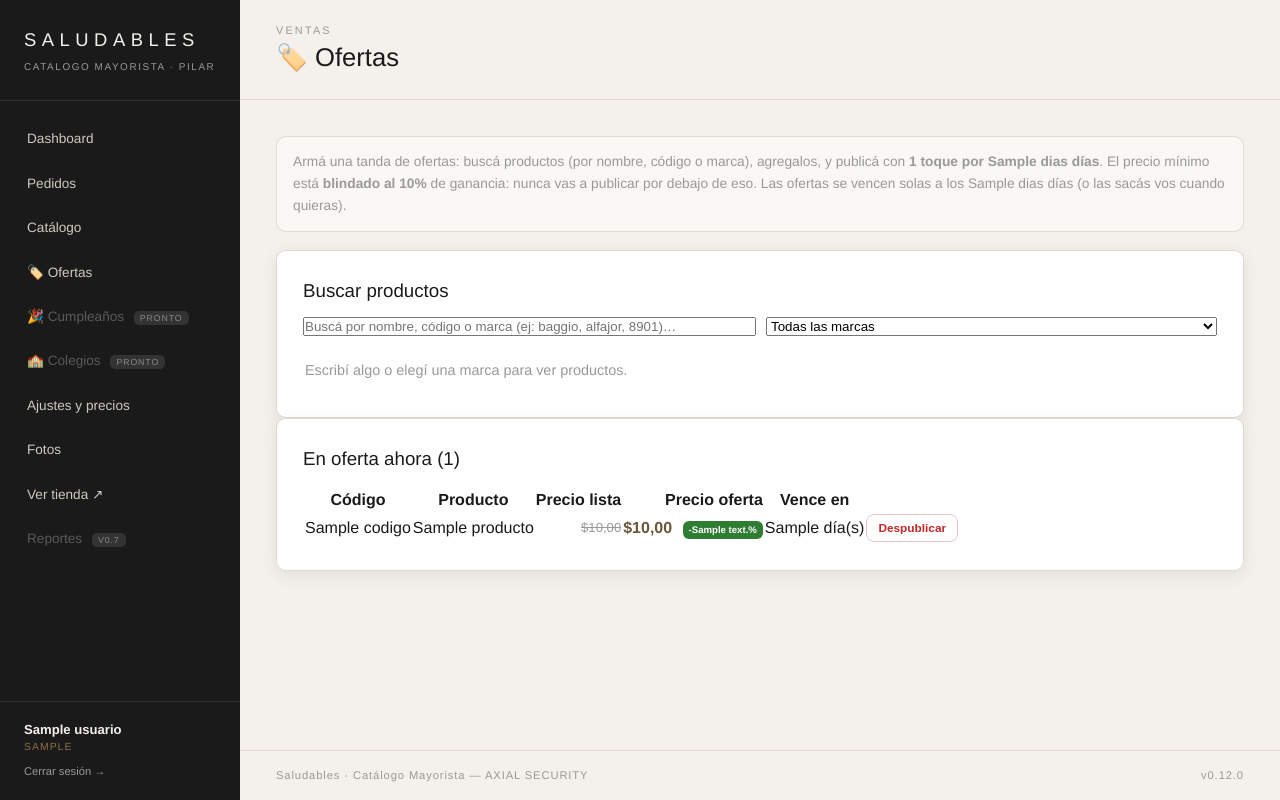
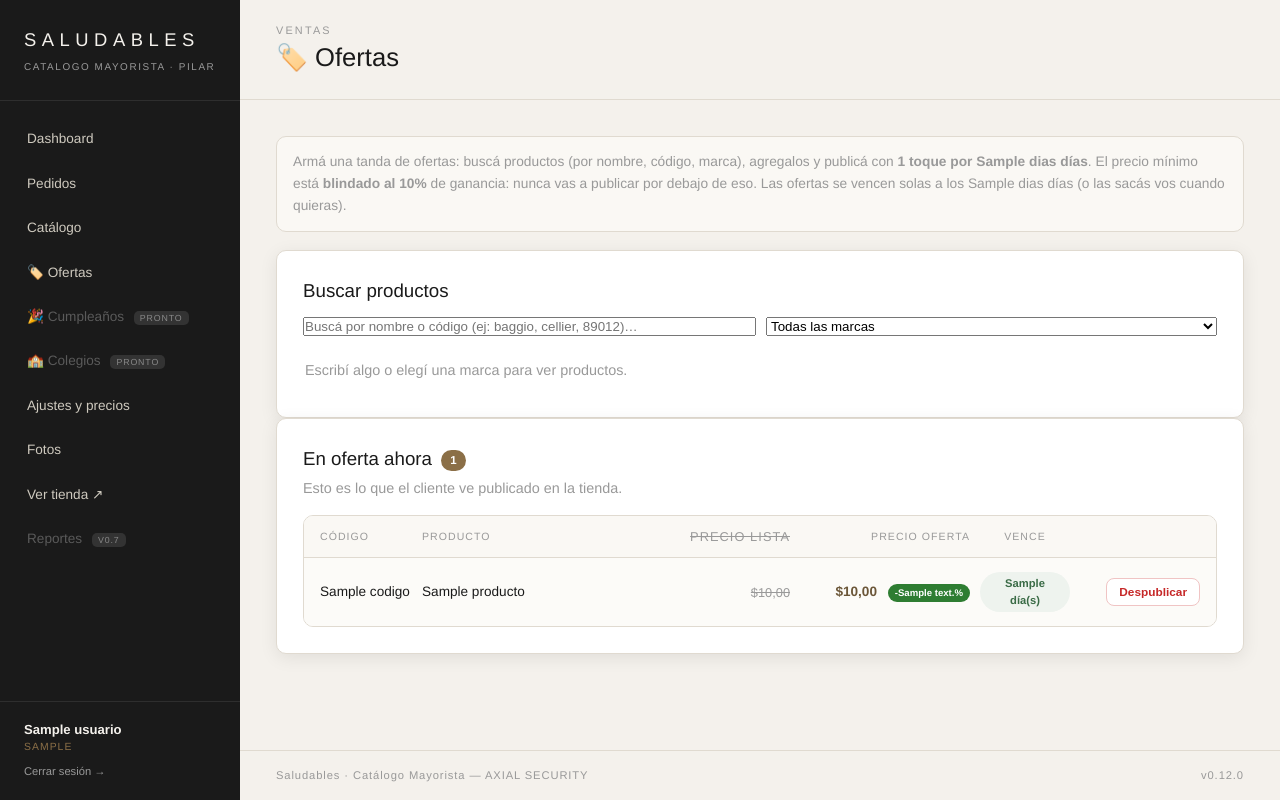
Before and after one commit to AxialSC/saludables-colegios, a Flask app: template app/templates/admin/ofertas.html in a window 1280 px wide. Run offline with Flask 3, Linux system fonts and the light colour scheme; a user stored in the database is signed in; tables that the repository leaves empty hold one stand-in row (values such as "Sample post"); the template is opened without the code that fills it: most values are stand-ins (such as "Sample title", 1, 10 or a date in 2020).

Commit message:
Saludables v0.12.0 Paso B 1 N°1

```diff
--- a/app/templates/admin/ofertas.html
+++ b/app/templates/admin/ofertas.html
@@ -6,9 +6,9 @@
 {% block contenido %}
 
 <p class="of-intro">
-    Armá una tanda de ofertas: buscá productos (por nombre, código o marca),
-    agregalos, y publicá con <b>1 toque por {{ dias }} días</b>. El precio mínimo
-    está <b>blindado al 10%</b> de ganancia: nunca vas a publicar por debajo de eso.
+    Armá una tanda de ofertas: buscá productos (por nombre, código{% if marcas %}, marca{% else %} o rubro{% endif %}),
+    agregalos y publicá con <b>1 toque por {{ dias }} días</b>. El precio mínimo está
+    <b>blindado al 10%</b> de ganancia: nunca vas a publicar por debajo de eso.
     Las ofertas se vencen solas a los {{ dias }} días (o las sacás vos cuando quieras).
 </p>
 
@@ -19,7 +19,7 @@
         <button type="button" class="btn-limpiar" onclick="limpiarArmado()">Vaciar lista</button>
     </div>
     <div id="arm-lista"></div>
-    <form method="POST" action="{{ url_for('admin.ofertas_publicar') }}" id="form-publicar" style="margin-top:14px;">
+    <form method="POST" action="{{ url_for('admin.ofertas_publicar') }}" id="form-publicar" style="margin-top:16px;">
         <input type="hidden" name="csrf_token" value="{{ csrf_token() }}">
         <input type="hidden" name="ofertas_json" id="ofertas_json">
         <button type="submit" class="btn btn-bronce" id="btn-publicar">
@@ -34,56 +34,59 @@
     <h3 style="margin-bottom:12px;">Buscar productos</h3>
     <div class="of-buscador">
         <input type="text" id="of-q" class="filtro-input" autocomplete="off"
-               placeholder="Buscá por nombre, código o marca (ej: baggio, alfajor, 8901)…">
-        <select id="of-marca" class="filtro-input">
+               placeholder="Buscá por nombre o código (ej: baggio, cellier, 89012)…">
+        {% if marcas %}
+        <select id="of-filtro" data-tipo="marca" class="filtro-input">
             <option value="">Todas las marcas</option>
-            {% for m in marcas %}
-            <option value="{{ m }}">{{ m }}</option>
-            {% endfor %}
+            {% for m in marcas %}<option value="{{ m }}">{{ m }}</option>{% endfor %}
         </select>
+        {% else %}
+        <select id="of-filtro" data-tipo="rubro" class="filtro-input">
+            <option value="">Todos los rubros</option>
+            {% for r in rubros %}<option value="{{ r }}">{{ r }}</option>{% endfor %}
+        </select>
+        {% endif %}
     </div>
     <div id="of-resultados" class="of-resultados">
-        <p class="of-hint">Escribí algo o elegí una marca para ver productos.</p>
+        <p class="of-hint">Escribí algo o elegí {% if marcas %}una marca{% else %}un rubro{% endif %} para ver productos.</p>
     </div>
 </div>
 
 <!-- ===================== VIGENTES ===================== -->
-<div class="panel">
-    <h3 style="margin-bottom:12px;">En oferta ahora ({{ vigentes|length }})</h3>
+<div class="panel of-vigentes">
+    <h3 style="margin-bottom:4px;">En oferta ahora <span class="of-badge-num">{{ vigentes|length }}</span></h3>
+    <p class="of-sub">Esto es lo que el cliente ve publicado en la tienda.</p>
+
     {% if vigentes %}
-    <table class="tabla">
-        <thead>
-            <tr>
-                <th>Código</th>
-                <th>Producto</th>
-                <th style="text-align:right;">Precio lista</th>
-                <th style="text-align:right;">Precio oferta</th>
-                <th style="text-align:center;">Vence en</th>
-                <th></th>
-            </tr>
-        </thead>
-        <tbody>
+    <div class="ofv-tabla">
+        <div class="ofv-head">
+            <div class="ofv-c-cod">Código</div>
+            <div class="ofv-c-prod">Producto</div>
+            <div class="ofv-c-lista">Precio lista</div>
+            <div class="ofv-c-of">Precio oferta</div>
+            <div class="ofv-c-vence">Vence</div>
+            <div class="ofv-c-acc"></div>
+        </div>
         {% for o in vigentes %}
-            <tr>
-                <td class="mono">{{ o.producto.codigo if o.producto else '—' }}</td>
-                <td>{{ o.producto.nombre if o.producto else 'Producto eliminado' }}</td>
-                <td style="text-align:right;" class="of-tachado">{{ o.precio_lista_snapshot|pesos if o.precio_lista_snapshot else '—' }}</td>
-                <td style="text-align:right;" class="of-precio">
-                    {{ o.precio_oferta|pesos }}
-                    {% if o.descuento_pct %}<span class="of-pct">-{{ o.descuento_pct }}%</span>{% endif %}
-                </td>
-                <td style="text-align:center;">{{ o.dias_restantes }} día(s)</td>
-                <td style="text-align:right;">
+        <div class="ofv-row">
+            <div class="ofv-c-cod mono">{{ o.producto.codigo if o.producto else '—' }}</div>
+            <div class="ofv-c-prod">{{ o.producto.nombre if o.producto else 'Producto eliminado' }}</div>
+            <div class="ofv-c-lista">{{ o.precio_lista_snapshot|pesos if o.precio_lista_snapshot else '—' }}</div>
+            <div class="ofv-c-of">
+                <span class="ofv-precio">{{ o.precio_oferta|pesos }}</span>
+                {% if o.descuento_pct %}<span class="ofv-pct">-{{ o.descuento_pct }}%</span>{% endif %}
+            </div>
+            <div class="ofv-c-vence"><span class="ofv-dias">{{ o.dias_restantes }} día(s)</span></div>
+            <div class="ofv-c-acc">
                 <form method="POST" action="{{ url_for('admin.oferta_despublicar', oid=o.id) }}"
-                          onsubmit="return confirm('¿Sacar esta oferta de la tienda?');" style="display:inline;">
+                      onsubmit="return confirm('¿Sacar esta oferta de la tienda?');">
                     <input type="hidden" name="csrf_token" value="{{ csrf_token() }}">
                     <button type="submit" class="btn-despublicar">Despublicar</button>
                 </form>
-                </td>
-            </tr>
+            </div>
+        </div>
         {% endfor %}
-        </tbody>
-    </table>
+    </div>
     {% else %}
     <p class="of-hint">No hay ofertas publicadas en este momento.</p>
     {% endif %}
@@ -97,59 +100,91 @@
 
 .of-resultados { max-height:430px; overflow-y:auto; }
 .of-hint { font-size:0.82rem; color:var(--text-soft); padding:10px 2px; }
+.of-sub { font-size:0.76rem; color:var(--text-soft); margin-bottom:16px; }
+.of-badge-num { display:inline-block; background:var(--bronce); color:#fff; font-size:0.72rem;
+    font-weight:800; padding:2px 9px; border-radius:20px; vertical-align:middle; margin-left:4px; }
 
-.of-row { display:flex; align-items:center; gap:12px; padding:11px 6px;
-    border-bottom:1px solid #f0ece4; }
+/* ---- Resultados del buscador ---- */
+.of-row { display:flex; align-items:center; gap:12px; padding:11px 6px; border-bottom:1px solid #f0ece4; }
 .of-row:last-child { border-bottom:none; }
 .of-row .ofr-info { flex:1; min-width:0; }
 .of-row .ofr-nombre { font-weight:700; font-size:0.86rem; color:var(--carbon);
     white-space:nowrap; overflow:hidden; text-overflow:ellipsis; }
-.of-row .ofr-meta { font-size:0.72rem; color:var(--text-soft); margin-top:2px; }
+.of-row .ofr-meta { font-size:0.72rem; color:var(--text-soft); margin-top:3px; }
 .of-row .ofr-meta b { color:#6b5638; }
 .ofr-marca { display:inline-block; font-size:0.62rem; background:#efe9df; color:#6b5638;
     padding:2px 7px; border-radius:6px; text-transform:uppercase; letter-spacing:0.04em; }
 .btn-mini { font-size:0.76rem; font-weight:700; padding:7px 12px; border-radius:8px;
     border:1px solid var(--bronce); background:#fff; color:#6b5638; cursor:pointer; white-space:nowrap; }
 .btn-mini:hover { background:var(--bronce); color:#fff; }
-.btn-mini:disabled { opacity:0.45; cursor:default; background:#eee; border-color:#ddd; color:#999; }
+.btn-mini:disabled { opacity:0.5; cursor:default; background:#eef3ee; border-color:#bcdcbc; color:#2e7d32; }
 
-/* Armado */
+/* ---- Armado ---- */
 .of-armado { border:2px solid var(--bronce); }
-.of-armado-head { display:flex; align-items:center; justify-content:space-between; margin-bottom:10px; }
-.arm-item { display:flex; align-items:center; gap:12px; padding:10px 4px; border-bottom:1px solid #f0ece4; }
+.of-armado-head { display:flex; align-items:center; justify-content:space-between; margin-bottom:6px; }
+.arm-item { display:flex; align-items:center; gap:12px; padding:12px 4px; border-bottom:1px solid #f0ece4; }
 .arm-item:last-child { border-bottom:none; }
 .arm-item .ai-info { flex:1; min-width:0; }
 .arm-item .ai-nombre { font-weight:700; font-size:0.85rem; white-space:nowrap; overflow:hidden; text-overflow:ellipsis; }
-.arm-item .ai-meta { font-size:0.72rem; color:var(--text-soft); margin-top:2px; }
-.arm-precio-wrap { display:flex; flex-direction:column; align-items:flex-end; gap:3px; }
-.arm-precio-row { display:flex; align-items:center; gap:6px; }
-.arm-precio-row .pesos { font-size:0.8rem; color:var(--text-soft); }
-.arm-input { width:110px; padding:7px 9px; border:1px solid var(--divider); border-radius:8px;
-    font-size:0.86rem; text-align:right; outline:none; font-weight:700; }
+.arm-item .ai-meta { font-size:0.72rem; color:var(--text-soft); margin-top:3px; }
+.arm-precio-row { display:flex; align-items:center; gap:7px; }
+.arm-precio-row .pesos { font-size:0.82rem; color:var(--text-soft); }
+.arm-input { width:108px; padding:7px 9px; border:1px solid var(--divider); border-radius:8px;
+    font-size:0.86rem; text-align:right; outline:none; font-weight:700; transition:background .25s ease; }
 .arm-input:focus { border-color:var(--bronce); }
+.arm-input.at-min { border-color:#2e7d32; background:#f5fbf5; }
 .arm-input.error { border-color:var(--danger); background:#fdeaea; }
-.btn-max { font-size:0.66rem; font-weight:800; padding:5px 8px; border-radius:7px;
-    border:1px solid #2e7d32; background:#f1f8f1; color:#2e7d32; cursor:pointer; }
-.btn-max:hover { background:#2e7d32; color:#fff; }
+.arm-input.flash { animation:pulseGreen .5s ease; }
+@keyframes pulseGreen { 0% { background:#cdeccd; } 100% { background:#f5fbf5; } }
+
+/* Boton MAX con estado encendido / apagado */
+.btn-max { font-size:0.66rem; font-weight:800; padding:6px 9px; border-radius:7px; cursor:pointer;
+    border:1px solid #c9c4ba; background:#f1efe9; color:#8a857a;
+    letter-spacing:0.04em; transition:all .15s ease; }
+.btn-max:hover { border-color:#2e7d32; color:#2e7d32; }
+.btn-max.activo { border-color:#2e7d32; background:#2e7d32; color:#fff; box-shadow:0 0 0 2px #d3edd6; }
 .ai-quitar { border:none; background:none; color:var(--danger); font-size:1rem; cursor:pointer; padding:0 4px; }
 .ai-error { font-size:0.66rem; color:var(--danger); font-weight:700; }
 .ai-pct { font-size:0.66rem; color:#2e7d32; font-weight:800; }
+.ai-atmin { font-size:0.66rem; color:#2e7d32; font-weight:800; }
+.of-aviso-piso { font-size:0.74rem; color:var(--text-soft); margin-left:12px; }
 
-.of-aviso-piso { font-size:0.74rem; color:var(--text-soft); margin-left:12px; }
-.of-tachado { color:var(--text-soft); text-decoration:line-through; font-size:0.82rem; }
-.of-precio { font-weight:800; color:#6b5638; white-space:nowrap; }
-.of-pct { display:inline-block; font-size:0.6rem; background:#2e7d32; color:#fff;
-    padding:2px 6px; border-radius:6px; margin-left:6px; font-weight:800; }
+/* ---- Listado VIGENTES (prolijo) ---- */
+.ofv-tabla { border:1px solid var(--divider); border-radius:var(--radius); overflow:hidden; }
+.ofv-head, .ofv-row { display:grid;
+    grid-template-columns: 92px 1fr 130px 170px 90px 120px; align-items:center; gap:10px; }
+.ofv-head { background:#faf8f4; padding:11px 16px; font-size:0.66rem; letter-spacing:0.1em;
+    text-transform:uppercase; color:var(--text-soft); border-bottom:1px solid var(--divider); }
+.ofv-row { padding:14px 16px; border-bottom:1px solid #f0ece4; font-size:0.85rem; }
+.ofv-row:nth-child(even) { background:#fcfbf8; }
+.ofv-row:last-child { border-bottom:none; }
+.ofv-c-lista { text-align:right; color:var(--text-soft); text-decoration:line-through; font-size:0.8rem; }
+.ofv-c-of { text-align:right; }
+.ofv-precio { font-weight:800; color:#6b5638; white-space:nowrap; }
+.ofv-pct { display:inline-block; font-size:0.6rem; background:#2e7d32; color:#fff;
+    padding:2px 7px; border-radius:20px; margin-left:7px; font-weight:800; }
+.ofv-c-vence { text-align:center; }
+.ofv-dias { display:inline-block; font-size:0.7rem; background:#eef3ee; color:#3a6b46;
+    padding:3px 9px; border-radius:20px; font-weight:700; }
+.ofv-c-acc { text-align:right; }
 .btn-despublicar { font-size:0.74rem; font-weight:700; color:var(--danger);
-    border:1px solid #f0c4c4; background:#fff; border-radius:8px; padding:6px 11px; cursor:pointer; }
+    border:1px solid #f0c4c4; background:#fff; border-radius:8px; padding:6px 12px; cursor:pointer; }
 .btn-despublicar:hover { background:var(--danger); color:#fff; border-color:var(--danger); }
+
+@media (max-width:760px) {
+    .ofv-head { display:none; }
+    .ofv-row { grid-template-columns:1fr 1fr; gap:6px 12px; padding:14px; }
+    .ofv-c-prod { grid-column:1 / -1; font-weight:700; }
+    .ofv-c-lista { text-align:left; }
+    .ofv-c-acc { grid-column:1 / -1; text-align:left; margin-top:6px; }
+}
 </style>
 
 <script>
 (function () {
-    var CSRF = "{{ csrf_token() }}";
     var Q = document.getElementById('of-q');
-    var MARCA = document.getElementById('of-marca');
+    var FILTRO = document.getElementById('of-filtro');
+    var TIPO = FILTRO.getAttribute('data-tipo');   // 'marca' o 'rubro'
     var RES = document.getElementById('of-resultados');
     var seleccion = {};   // { id: {codigo, nombre, marca, costo, lista, min, precio} }
     var tmr = null, reqId = 0;
@@ -158,38 +193,37 @@
         return '$' + Number(v).toLocaleString('es-AR',
             { minimumFractionDigits: 2, maximumFractionDigits: 2 });
     }
+    function atMin(it) { return Math.abs(it.precio - it.min) < 0.01; }
+    function bajoMin(it) { return it.precio < it.min - 0.01; }
 
     // ---------- Buscador en vivo ----------
     function buscar() {
         var myId = ++reqId;
         var q = Q.value.trim();
-        var marca = MARCA.value;
-        if (!q && !marca) {
-            RES.innerHTML = '<p class="of-hint">Escribí algo o elegí una marca para ver productos.</p>';
+        var filtro = FILTRO.value;
+        if (!q && !filtro) {
+            RES.innerHTML = '<p class="of-hint">Escribí algo o elegí ' +
+                (TIPO === 'marca' ? 'una marca' : 'un rubro') + ' para ver productos.</p>';
             return;
         }
         var params = new URLSearchParams();
         if (q) params.set('q', q);
-        if (marca) params.set('marca', marca);
+        if (filtro) params.set(TIPO, filtro);
         RES.innerHTML = '<p class="of-hint">Buscando…</p>';
         fetch('{{ url_for("admin.ofertas_buscar") }}?' + params.toString())
             .then(function (r) { return r.json(); })
-            .then(function (data) {
-                if (myId !== reqId) return;
-                pintarResultados(data);
-            })
+            .then(function (data) { if (myId === reqId) pintarResultados(data); })
             .catch(function () { RES.innerHTML = '<p class="of-hint">Error al buscar. Probá de nuevo.</p>'; });
     }
 
     function pintarResultados(data) {
         if (!data.length) {
-            RES.innerHTML = '<p class="of-hint">No se encontraron productos. Probá con otra palabra o marca.</p>';
+            RES.innerHTML = '<p class="of-hint">No se encontraron productos. Probá con otra palabra o filtro.</p>';
             return;
         }
         RES.innerHTML = data.map(function (p) {
             var ya = seleccion[p.id] ? true : false;
-            var enOferta = p.en_oferta
-                ? '<span class="ai-pct">● ya en oferta</span> ' : '';
+            var enOferta = p.en_oferta ? '<span class="ai-pct">● ya en oferta</span>' : '';
             return '' +
             '<div class="of-row" data-id="' + p.id + '">' +
                 '<div class="ofr-info">' +
@@ -214,34 +248,28 @@
         seleccion[p.id] = {
             codigo: p.codigo, nombre: p.nombre, marca: p.marca,
             costo: p.costo, lista: p.precio_lista, min: p.precio_min,
-            precio: p.precio_min   // default: descuento maximo (piso 10%)
+            precio: p.precio_min   // arranca en el descuento maximo (piso 10%)
         };
         if (btn) { btn.disabled = true; btn.textContent = '✓ Agregado'; }
         renderArmado();
     };
 
-    window.quitar = function (id) {
-        delete seleccion[id];
-        renderArmado();
-        buscar(); // refresca el boton "Agregar" en resultados
-    };
+    window.quitar = function (id) { delete seleccion[id]; renderArmado(); buscar(); };
 
     window.setMax = function (id) {
         seleccion[id].precio = seleccion[id].min;
         renderArmado();
+        var inp = document.getElementById('arm-input-' + id);
+        if (inp) { inp.classList.add('flash'); setTimeout(function () { inp.classList.remove('flash'); }, 500); }
     };
 
     window.cambiarPrecio = function (id, val) {
         var n = parseFloat(val);
         seleccion[id].precio = isNaN(n) ? 0 : n;
-        validarPublicar();
+        renderArmado();
     };
 
-    function limpiarArmado() {
-        seleccion = {};
-        renderArmado();
-        buscar();
-    }
+    function limpiarArmado() { seleccion = {}; renderArmado(); buscar(); }
     window.limpiarArmado = limpiarArmado;
 
     function renderArmado() {
@@ -255,43 +283,42 @@
 
         lista.innerHTML = ids.map(function (id) {
             var it = seleccion[id];
-            var bajo = it.precio < it.min - 0.001;
+            var enMin = atMin(it);
+            var bajo = bajoMin(it);
             var pct = it.lista > 0 ? Math.round((it.lista - it.precio) / it.lista * 100) : 0;
+            var estadoMeta = bajo
+                ? '<span class="ai-error">¡Por debajo del 10%! Al publicar se ajusta al mínimo.</span>'
+                : (enMin ? '<span class="ai-atmin">✓ Descuento máximo (-' + pct + '%)</span>'
+                         : (pct > 0 ? '<span class="ai-pct">-' + pct + '%</span>' : ''));
             return '' +
-            '<div class="arm-item">' +
+            '<div class="arm-item" data-id="' + id + '">' +
                 '<div class="ai-info">' +
                     '<div class="ai-nombre">' + it.nombre + '</div>' +
                     '<div class="ai-meta">' +
                         (it.marca ? '<span class="ofr-marca">' + it.marca + '</span> ' : '') +
-                        'Lista: ' + fmt(it.lista) + ' · Mínimo: <b>' + fmt(it.min) + '</b>' +
-                        (bajo ? ' <span class="ai-error">¡Por debajo del 10%! Se ajustará al mínimo.</span>'
-                              : (pct > 0 ? ' <span class="ai-pct">-' + pct + '%</span>' : '')) +
+                        'Lista: ' + fmt(it.lista) + ' · Mínimo: <b>' + fmt(it.min) + '</b> · ' + estadoMeta +
                     '</div>' +
                 '</div>' +
-                '<div class="arm-precio-wrap">' +
                 '<div class="arm-precio-row">' +
                     '<span class="pesos">$</span>' +
-                        '<input type="number" step="0.01" min="0" class="arm-input ' + (bajo ? 'error' : '') + '" ' +
+                    '<input type="number" step="0.01" min="0" id="arm-input-' + id + '" ' +
+                        'class="arm-input ' + (bajo ? 'error' : (enMin ? 'at-min' : '')) + '" ' +
                         'value="' + it.precio.toFixed(2) + '" ' +
                         'onchange="cambiarPrecio(\'' + id + '\', this.value)">' +
-                        '<button type="button" class="btn-max" onclick="setMax(\'' + id + '\')">MÁX</button>' +
+                    '<button type="button" class="btn-max ' + (enMin ? 'activo' : '') + '" ' +
+                        'onclick="setMax(\'' + id + '\')" ' +
+                        'title="' + (enMin ? 'Ya está al descuento máximo' : 'Aplicar descuento máximo (piso 10%)') + '">' +
+                        (enMin ? '✓ MÁX' : 'MÁX') + '</button>' +
                     '<button type="button" class="ai-quitar" onclick="quitar(\'' + id + '\')">✕</button>' +
-                    '</div>' +
                 '</div>' +
             '</div>';
         }).join('');
-        validarPublicar();
-    }
 
-    function validarPublicar() {
         var aviso = document.getElementById('arm-aviso');
-        var ids = Object.keys(seleccion);
-        var bajos = ids.filter(function (id) { return seleccion[id].precio < seleccion[id].min - 0.001; }).length;
-        if (bajos > 0) {
-            aviso.textContent = bajos + ' producto(s) por debajo del mínimo: al publicar se ajustan solos al piso del 10%.';
-        } else {
-            aviso.textContent = '';
-        }
+        var bajos = ids.filter(function (id) { return bajoMin(seleccion[id]); }).length;
+        aviso.textContent = bajos > 0
+            ? bajos + ' producto(s) por debajo del mínimo: al publicar se ajustan solos al piso del 10%.'
+            : '';
     }
 
     // ---------- Publicar ----------
@@ -305,7 +332,7 @@
 
     // ---------- Eventos buscador ----------
     Q.addEventListener('input', function () { clearTimeout(tmr); tmr = setTimeout(buscar, 280); });
-    MARCA.addEventListener('change', buscar);
+    FILTRO.addEventListener('change', buscar);
 })();
 </script>
 
```
Also changed, not shown: app/admin.py (+19 -5 lines). Lines whose indentation alone changed are shown as unchanged.
